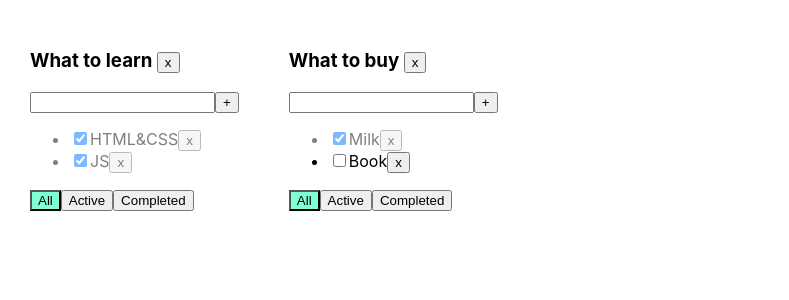
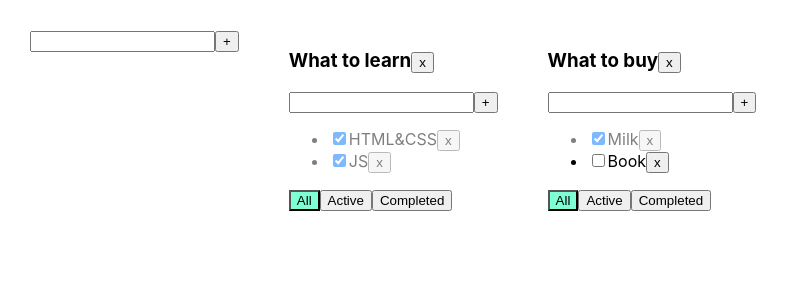
Before and after one commit to alexandrufiodor/TodoList, a React (Create React App) app: page / in a window 1280 px wide. Shown: the top 300 px of the page, without its empty margins (0-789 px from the left). Built offline with nearby package versions, Linux system fonts and the light colour scheme.

Commit message:
Todolist TS 06

```diff
--- /dev/null
+++ b/src/AddItemForm.tsx
@@ -0,0 +1,46 @@
+import React, {ChangeEvent, KeyboardEvent, useState} from "react";
+
+type AddItemFormPropsType = {
+    id: string
+    addTask: (title: string, id: string) => void
+}
+
+export const AddItemForm = (props: AddItemFormPropsType) => {
+    let [title, setTitle] = useState("");
+    let [error, setError] = useState<string | null>(null);
+
+    const addTasks = () => {
+        if (title.trim() !== '') {
+            props.addTask(title.trim(), props.id);
+            setTitle('')
+        } else {
+            setError('Title is required')
+        }
+    }
+
+    const onChangeHandle = (e: ChangeEvent<HTMLInputElement>) => {
+        setTitle(e.currentTarget.value)
+    }
+    const onKeyPressHandle = (e: KeyboardEvent<HTMLInputElement>) => {
+        setError(null)
+        if (e.charCode === 13) {
+            addTasks()
+        }
+    }
+
+    return (
+        <div>
+            <input value={title}
+                   onChange={(e) => {
+                       onChangeHandle(e)
+                   }}
+                   onKeyPress={(e) => {
+                       onKeyPressHandle(e)
+                   }}
+                   className={error ? "error" : ''}
+            />
+            <button onClick={addTasks}>+</button>
+            {error && <div className='error-message'>{error}</div>}
+        </div>
+    )
+}
--- a/src/App.tsx
+++ b/src/App.tsx
@@ -2,6 +2,7 @@ import React, {useState} from 'react';
 import './App.css';
 import {TaskType, Todolist} from "./Todolist";
 import {v1} from "uuid";
+import {AddItemForm} from "./AddItemForm";
 
 export type FilterValuesType = "all" | "completed" | "active"
 export type TodolistsType = {
@@ -12,6 +13,7 @@ export type TodolistsType = {
 type TasksStateType = {
     [key: string]: Array<TaskType>
 }
+
 function App() {
 
     // let [tasks, setTasks] = useState<Array<TaskType>>([
@@ -25,8 +27,6 @@ function App() {
     // let [filter, setFilter] = useState<FilterValuesType>('all');
 
 
-
-
     function addTask(title: string, todolistId: string) {
 
         let task: TaskType = {id: v1(), title: title, isDone: false}
@@ -38,7 +38,7 @@ function App() {
 
     function removeTask(id: string, todolistId: string) {
         let todolistTasks = tasks[todolistId]
-        tasks[todolistId] = todolistTasks.filter(t => t.id = id);
+        tasks[todolistId] = todolistTasks.filter(t => t.id !== id);
         setTasks({...tasks})
     }
 
@@ -61,6 +61,29 @@ function App() {
         }
     }
 
+    function changeTaskTitle(id: string, title: string, todolistId: string) {
+        let todolistTasks = tasks[todolistId]
+        let task = todolistTasks.find(t => t.id === id);
+
+        if (task) {
+            task.title = title;
+            setTasks({...tasks})
+        }
+    }
+
+    function changeTodolistTitle(todolistId: string, title: string) {
+
+        let todolist = todolists.find(t => t.id === todolistId);
+
+        if (todolist) {
+
+            todolist.title = title;
+            setTodolists([...todolists])
+            // setTasks({...tasks})
+
+        }
+    }
+
     function removeTodolist(id: string) {
 
         setTodolists(todolists.filter(t => t.id !== id));
@@ -72,8 +95,8 @@ function App() {
     let todolistId2 = v1();
 
     let [todolists, setTodolists] = useState<Array<TodolistsType>>([
-        { id: todolistId1, title: 'What to learn', filter: 'all' },
-        {  id: todolistId2, title: 'What to buy', filter: 'all' }
+        {id: todolistId1, title: 'What to learn', filter: 'all'},
+        {id: todolistId2, title: 'What to buy', filter: 'all'}
     ])
     let [tasks, setTasks] = useState({
         [todolistId1]: [
@@ -85,8 +108,18 @@ function App() {
             {id: v1(), title: "Book", isDone: false},
         ]
     })
+
+
+    function addTodolist(title: string, todolistId: string) {
+        const newTodolist: TodolistsType = {id: todolistId, filter: 'all', title: title}
+        setTodolists([newTodolist, ...todolists])
+        setTasks({...tasks, [todolistId]: []})
+
+    }
+
     return (
         <div className="App">
+            <AddItemForm id={v1()} addTask={addTodolist}/>
             {
                 todolists.map((tl) => {
 
@@ -107,10 +140,12 @@ function App() {
                         tasks={tasksForTodolist}
                         removeTask={removeTask}
                         addTask={addTask}
+                        changeTaskTitle = {changeTaskTitle}
+                        changeTodolistTitle = {changeTodolistTitle}
                         changeFilter={changeFilter}
                         changeStatus={changeStatus}
                         filter={tl.filter}
-                                     removeTodolist = {removeTodolist}
+                        removeTodolist={removeTodolist}
                     />
 
 
--- /dev/null
+++ b/src/EditableSpan.tsx
@@ -0,0 +1,28 @@
+import React, {ChangeEvent, KeyboardEvent, useState} from "react";
+
+type EditableSpanPropsType = {
+    title: string,
+    onChange: (title: string) => void
+}
+
+export const EditableSpan = (props: EditableSpanPropsType) => {
+    let [title, setTitle] = useState('');
+    let [editMode, setEditMode] = useState<boolean>(false);
+
+    const activateEditMode = ( ) => {
+        setEditMode(true)
+        setTitle(props.title)
+    }
+    const activateViewMode = ( ) => {
+        setEditMode(false)
+        props.onChange(title)
+    }
+    const onChangeHandle = (e: ChangeEvent<HTMLInputElement>) => {
+        setTitle(e.currentTarget.value)
+    }
+
+
+    return (
+        editMode ? <input value={title} onBlur={activateViewMode} onChange={onChangeHandle} autoFocus /> : <span onDoubleClick={activateEditMode} >{props.title}</span>
+    )
+}
--- a/src/Todolist.tsx
+++ b/src/Todolist.tsx
@@ -1,6 +1,8 @@
-import React, {ChangeEvent, KeyboardEvent, useState} from "react";
+import React, {ChangeEvent} from "react";
 import {FilterValuesType} from "./App";
 import './App.css';
+import {AddItemForm} from "./AddItemForm";
+import {EditableSpan} from "./EditableSpan";
 
 export type TaskType = {
     id: string
@@ -14,34 +16,16 @@ type PropsType = {
     tasks: Array<TaskType>
     removeTask: (taskId: string, todolistId: string) => void
     addTask: (title: string, todolistId: string) => void
+    changeTaskTitle: (id: string, title: string, todolistId: string) => void
     changeFilter: (value: FilterValuesType, todolistId: string) => void
     changeStatus: (id: string, isDone: boolean, todolistId: string) => void
     filter: FilterValuesType
-    removeTodolist:  (id: string) => void
+    removeTodolist: (id: string) => void
+    changeTodolistTitle: (todolistId: string, title: string) => void
 }
 
+export const Todolist = (props: PropsType) => {
 
-export const Todolist = (props: PropsType) => {
-    let [title, setTitle] = useState("");
-    let [error, setError] = useState<string | null>(null);
-    const addTasks = () => {
-        if (title.trim() !== '') {
-            props.addTask(title.trim(), props.id);
-            setTitle('')
-        } else {
-            setError('Title is required')
-        }
-    }
-
-    const onChangeHandle = (e: ChangeEvent<HTMLInputElement>) => {
-        setTitle(e.currentTarget.value)
-    }
-    const onKeyPressHandle = (e: KeyboardEvent<HTMLInputElement>) => {
-        setError(null)
-        if (e.charCode === 13) {
-            addTasks()
-        }
-    }
     const onAllClickHandle = () => {
         props.changeFilter('all', props.id)
     }
@@ -52,23 +36,21 @@ export const Todolist = (props: PropsType) => {
         props.changeFilter('completed', props.id)
     }
 
-    const removeTodolistClick = () => {props.removeTodolist(props.id)}
+    const removeTodolistClick = () => {
+        props.removeTodolist(props.id)
+    }
+
+    const ChangeTodolistTitle = (title: string) => props.changeTodolistTitle(props.id, title)
 
     return <div>
-        <h3>{props.title}  <button onClick={ removeTodolistClick }>x</button></h3>
-        <div>
-            <input value={title}
-                   onChange={(e) => {
-                       onChangeHandle(e)
-                   }}
-                   onKeyPress={(e) => {
-                       onKeyPressHandle(e)
-                   }}
-                   className={error ? "error" : ''}
-            />
-            <button onClick={addTasks}>+</button>
-            {error && <div className='error-message'>{error}</div>}
-        </div>
+
+        <h3>
+            <EditableSpan title={props.title} onChange={ChangeTodolistTitle}/>
+            <button onClick={removeTodolistClick}>x</button>
+        </h3>
+
+        <AddItemForm id={props.id} addTask={props.addTask}/>
+
         <ul>
             {
 
@@ -76,15 +58,18 @@ export const Todolist = (props: PropsType) => {
 
                     const onClickHandle = () => props.removeTask(t.id, props.id)
 
-                    const onChangeHandle = (e: ChangeEvent<HTMLInputElement>) => props.changeStatus(t.id, e.currentTarget.checked, props.id)
+                    const onChangeStatusHandle = (e: ChangeEvent<HTMLInputElement>) => props.changeStatus(t.id, e.currentTarget.checked, props.id)
+                    const onChangeTitleHandle = (title: string) => props.changeTaskTitle(t.id, title, props.id)
 
 
                     return <li key={t.id} className={t.isDone ? 'is-done' : ''}>
                         <input type="checkbox"
                                checked={t.isDone}
-                               onChange={onChangeHandle}/>
+                               onChange={onChangeStatusHandle}/>
 
-                        <span>{t.title}</span>
+                        {/*<span>{t.title}</span>*/}
+
+                        <EditableSpan title={t.title} onChange={onChangeTitleHandle}/>
                         <button onClick={() => {
                             onClickHandle()
                         }}>x
```
Lines whose indentation alone changed are shown as unchanged.
